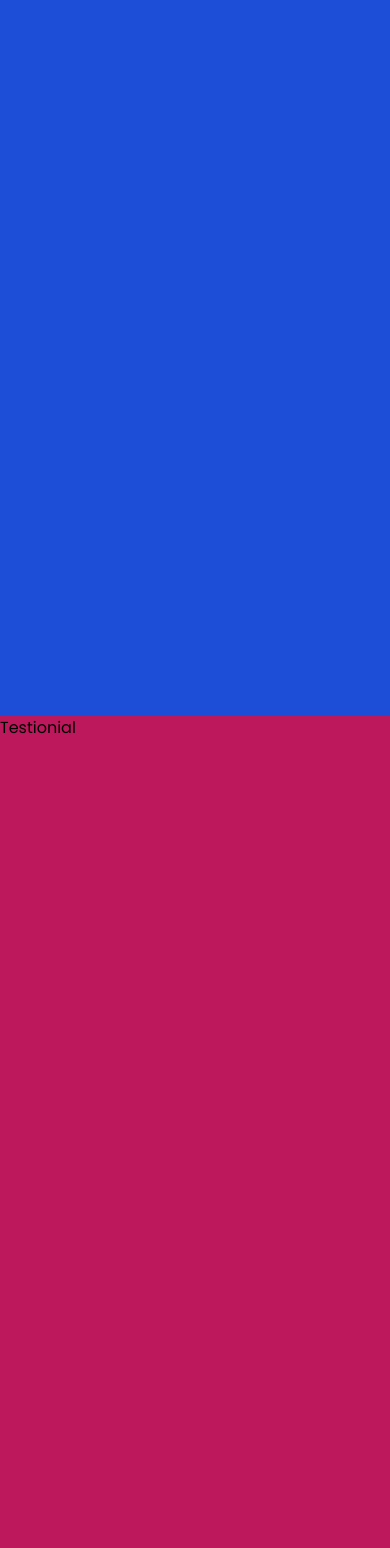
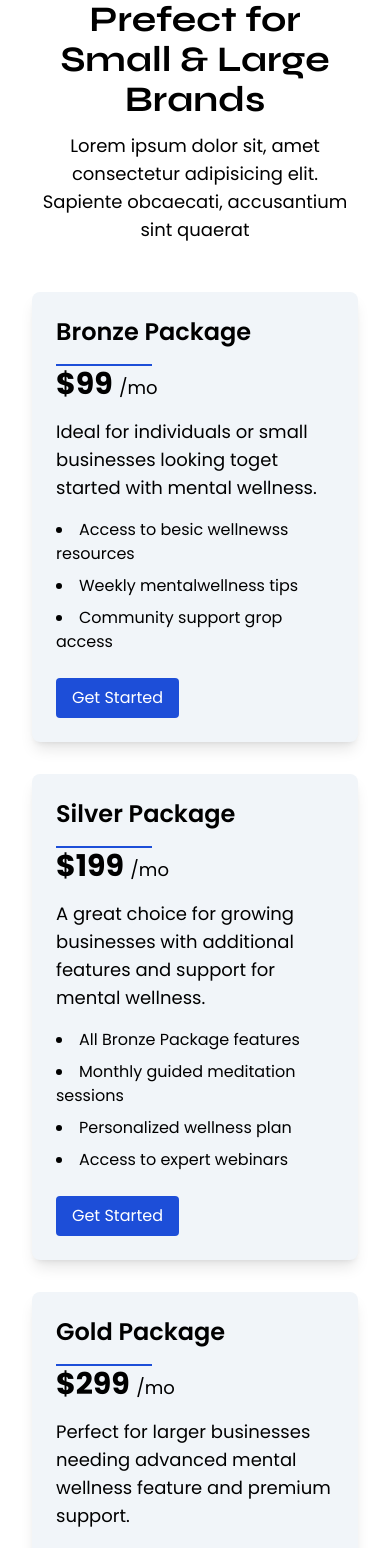
Before and after one commit to tonandton/rich-prosperous, a React (Vite) app: page / in a window 390 px wide. Shown: the part 4580-6128 px from the top of the page. Built offline with nearby package versions, Linux system fonts and the light colour scheme.

Commit message:
update pricing

```diff
--- a/src/components/Navbar.jsx
+++ b/src/components/Navbar.jsx
@@ -12,7 +12,14 @@ const Navbar = () => {
     setIsopen(false);
   };
   const handleScroll = () => {
-    const sections = ["home", "services", "about", "pricing", "testimonial"];
+    const sections = [
+      "home",
+      "services",
+      "about",
+      "howtowork",
+      "pricing",
+      "testimonial",
+    ];
     const scrollPosition = window.scrollY + 100;
 
     sections.forEach((section) => {
@@ -59,7 +66,7 @@ const Navbar = () => {
           }}
           className={`text-black ${activeSection === "home" ? "isActive" : ""}`}
         >
-          Home
+          หน้าแรก
         </motion.a>
       </li>
       <li>
@@ -76,7 +83,7 @@ const Navbar = () => {
             activeSection === "services" ? "isActive" : ""
           }`}
         >
-          Services
+          บริการ
         </motion.a>
       </li>
       <li>
@@ -93,9 +100,26 @@ const Navbar = () => {
             activeSection === "about" ? "isActive" : ""
           }`}
         >
-          About
+          เกี่ยวกับ
         </motion.a>
       </li>
+      {/* <li>
+        <motion.a
+          whileHover={{ scale: 1.1 }}
+          whileTop={{ scale: 0.9 }}
+          href="#howtowork"
+          onClick={(e) => {
+            e.preventDefault();
+            handleCloseMenu();
+            handleScrollTo("howtowork");
+          }}
+          className={`text-black ${
+            activeSection === "howtowork" ? "isActive" : ""
+          }`}
+        >
+          How To Work
+        </motion.a>
+      </li> */}
       <li>
         <motion.a
           whileHover={{ scale: 1.1 }}
@@ -110,7 +134,7 @@ const Navbar = () => {
             activeSection === "pricing" ? "isActive" : ""
           }`}
         >
-          Pricing
+          ข้อกำหนด
         </motion.a>
       </li>
       <li>
--- a/src/components/Pricing.jsx
+++ b/src/components/Pricing.jsx
@@ -1,9 +1,94 @@
 import React from "react";
 
+const packages = [
+  {
+    name: "Bronze Package",
+    price: "$99",
+    description:
+      "Ideal for individuals or small businesses looking toget started with mental wellness.",
+    features: [
+      "Access to besic wellnewss resources",
+      "Weekly mentalwellness tips",
+      "Community support grop access",
+    ],
+  },
+  {
+    name: "Silver Package",
+    price: "$199",
+    description:
+      "A great choice for growing businesses with additional features and support for mental wellness.",
+    features: [
+      "All Bronze Package features",
+      "Monthly guided meditation sessions",
+      "Personalized wellness plan",
+      "Access to expert webinars",
+    ],
+  },
+  {
+    name: "Gold Package",
+    price: "$299",
+    description:
+      "Perfect for larger businesses needing advanced mental wellness feature and premium support.",
+    features: [
+      "All Bronze Package features",
+      "Monthly guided meditation sessions",
+      "Personalized wellness plan",
+      "Access to expert webinars",
+    ],
+  },
+];
+
 const Pricing = () => {
+  const handleScrollToContact = () => {
+    const targetElement = document.getElementById("content");
+    if (targetElement) {
+      window.scrollTo({
+        top: targetElement.offsetTop,
+      });
+    }
+  };
+
   return (
-    <div id="pricing" className="h-screen bg-blue-700">
-      Pricing
+    <div className="bg-[#f7f8fc pt-32" id="pricing">
+      <div className="container mx-auto px-8">
+        <div className="text-center mb-12">
+          <h2 className="text-4xl font-bold font-secondary mb-3">
+            Prefect for Small & Large Brands
+          </h2>
+          <p className="text-lg mb-12 md:w-2/3 mx-auto">
+            Lorem ipsum dolor sit, amet consectetur adipisicing elit. Sapiente
+            obcaecati, accusantium sint quaerat
+          </p>
+        </div>
+
+        {/* packages */}
+        <div className="flex flex-col md:w-5/6 mx-auto md:flex-row gap-8 pb-12">
+          {packages.map((pkg, index) => (
+            <div
+              className="bg-slate-100 rounded-lg p-6 flex-1 shadow-lg"
+              key={index}
+            >
+              <h3 className="text-2xl font-semibold mb-4">{pkg.name}</h3>
+              <hr className="w-24 border text bg-blue-700 border-blue-700" />
+              <p className="text-3xl font-bold mb-4">
+                {pkg.price} <span className="text-lg font-normal">/mo</span>
+              </p>
+              <p className="text-lg mb-4">{pkg.description}</p>
+              <ul className="list-disc list-inside space-y-2 mb-6">
+                {pkg.features.map((feature, idx) => (
+                  <li key={idx}>{feature}</li>
+                ))}
+              </ul>
+              <button
+                onClick={handleScrollToContact}
+                className="bg-blue-700 text-white px-4 py-2 rounded"
+              >
+                Get Started
+              </button>
+            </div>
+          ))}
+        </div>
+      </div>
     </div>
   );
 };
--- a/src/components/Testimonial.jsx
+++ b/src/components/Testimonial.jsx
@@ -1,9 +1,47 @@
 import React from "react";
+import { BsFillChatQuoteFill } from "react-icons/bs";
 
 const Testimonial = () => {
+  const testimoials = [
+    {
+      name: "Jane Doe",
+      location: "New York, NY",
+      reviews:
+        "This service has been life-changing for me. The mental wellness resources and personalized support have make a huge differnce in my dialy life. Higly recommended!",
+      image: "",
+    },
+    {
+      name: "John Smith",
+      location: "Los Angles, CA",
+      review:
+        "I've tried many wellness programs, but this one stands out. The export webinars and one-on-one coaching have been incredibly valuable. I feel more balanced and focused than ever before.",
+      image: "",
+    },
+  ];
+
   return (
-    <div id="testimonial" className="h-screen bg-pink-700">
-      Testionial
+    <div id="testimonial" className="bg-[#f7f8fc] py-12">
+      <div className="container mx-auto">
+        <div className="text-center mb-12">
+          <h2 className="text-4xl font-bold font-secondary mb-3">
+            Prefect for Small & Large Brands
+          </h2>
+          <p className="text-lg mb-12 md:w-1/2 mx-auto">
+            Lorem ipsum dolor, sit amet consectetur adipisicing elit. Officiis
+            nam in explicabo a quas dignissimos totam. Repellat,
+          </p>
+        </div>
+
+        <div>
+          {testimoials.map((testimoial, index) => (
+            <div key={index}>
+              <div className="absolute top-0 left-0 transform -translate-x-1/2 -translate-y-1/2">
+                <BsFillChatQuoteFill className="size-12 bg-blue-700" />
+              </div>
+            </div>
+          ))}
+        </div>
+      </div>
     </div>
   );
 };
--- a/src/components/WorkingStep.jsx
+++ b/src/components/WorkingStep.jsx
@@ -2,7 +2,10 @@ import React from "react";
 
 const WorkingStep = () => {
   return (
-    <div className="relative bg-cover bg-center py-12 bg-working-img">
+    <div
+      id="howtowork"
+      className="relative bg-cover bg-center py-12 bg-working-img"
+    >
       <div className="absolute inset-0 bg-black bg-opacity-85"></div>
       <div className="relative container mx-auto px-4 py-20">
         <div className="text-white text-center mb-20">
```
